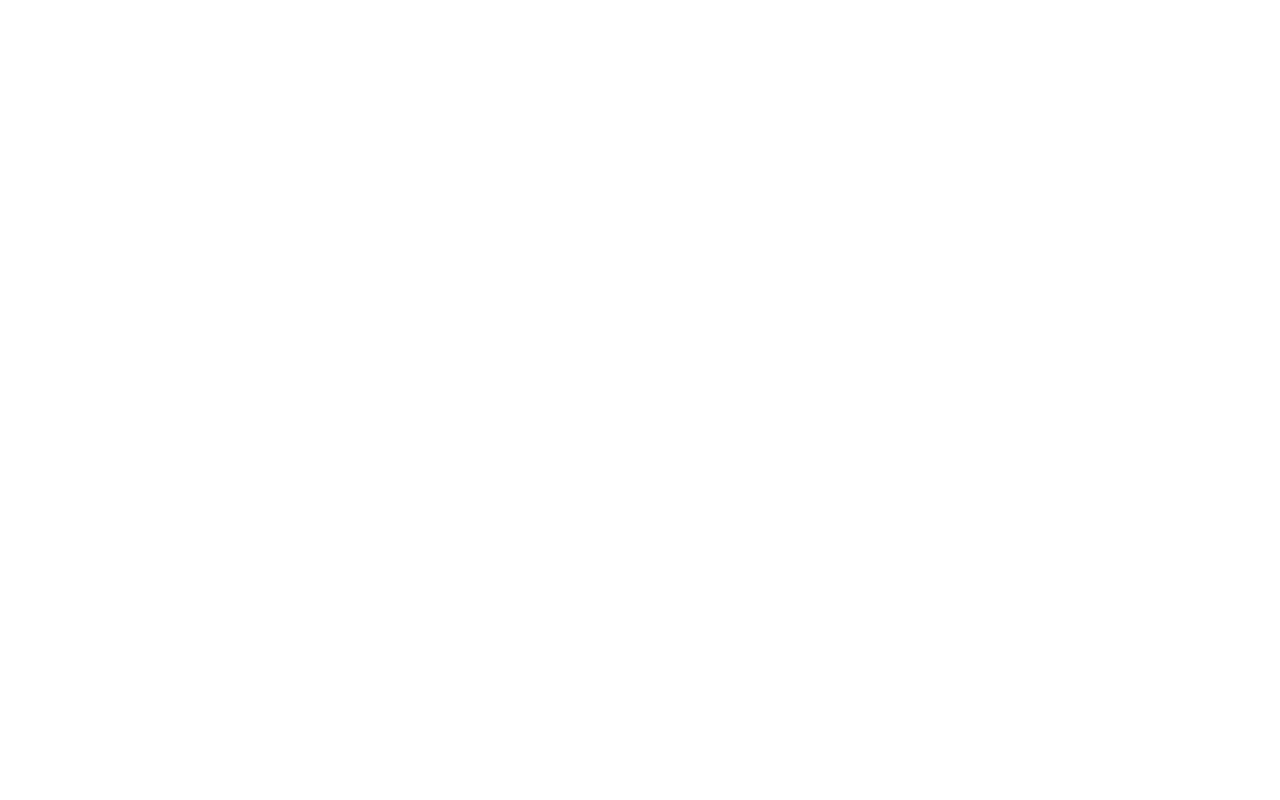
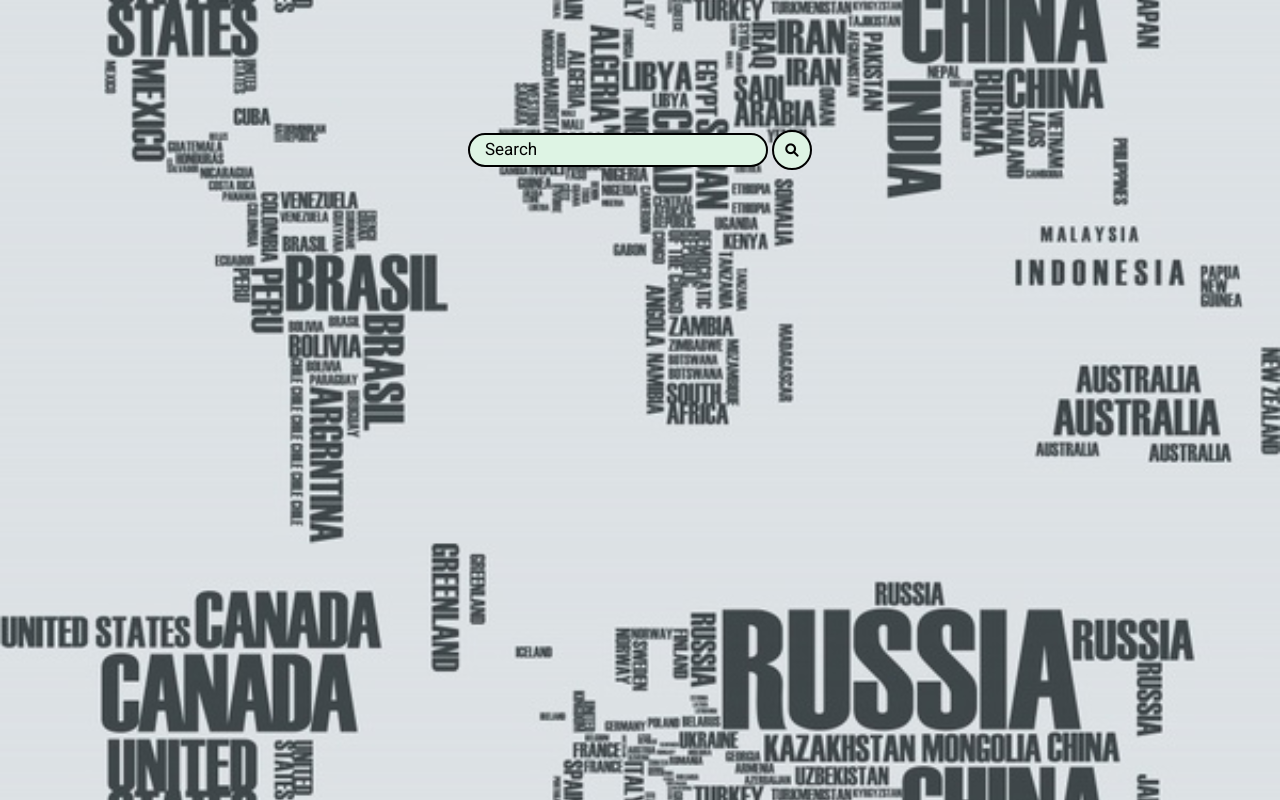
Before and after one commit to GSG-CF04/Muhanna-Ahmed-API, a plain HTML site: page index.html in a window 1280 px wide. Drawn offline with Linux system fonts and the light colour scheme.

Commit message:
write section input html and css Relates #4

```diff
--- a/index.html
+++ b/index.html
@@ -4,11 +4,31 @@
     <meta charset="UTF-8">
     <meta http-equiv="X-UA-Compatible" content="IE=edge">
     <meta name="viewport" content="width=device-width, initial-scale=1.0">
-    <title></title>
+    <title>Countries API</title>
     <link rel="stylesheet" href="style.css">
+    <link
+    rel="stylesheet"
+    href="https://cdnjs.cloudflare.com/ajax/libs/font-awesome/6.0.0-beta2/css/all.min.css"
+    integrity="sha512-YWzhKL2whUzgiheMoBFwW8CKV4qpHQAEuvilg9FAn5VJUDwKZZxkJNuGM4XkWuk94WCrrwslk8yWNGmY1EduTA=="
+    crossorigin="anonymous"
+    referrerpolicy="no-referrer"
+    />
+    <link rel="preconnect" href="https://fonts.googleapis.com">
+    <link rel="preconnect" href="https://fonts.gstatic.com" crossorigin>
+    <link href="https://fonts.googleapis.com/css2?family=Montserrat:wght@100;200;300;400;500;600;700&family=Roboto:wght@100;300;400;500;700&display=swap"
+    rel="stylesheet">
 </head>
 <body>
-
+    <!-- Start Input Section -->
+    <section class="inputSearch">
+        <div class="container">
+            <input type="text" placeholder="Search" class="input">
+            <button class="search-btn">
+                <i class="fas fa-search"></i>
+            </button>
+        </div>
+    </section>
+    <!-- End Input Section -->
     <script src="script.js"></script>
 </body>
 </html>
--- a/style.css
+++ b/style.css
@@ -0,0 +1,41 @@
+/* Start Genarel Style */
+* {
+    margin: 0;
+    padding: 0;
+    box-sizing: border-box;
+    font-family: 'Roboto', sans-serif;
+}
+body {
+    background-image: url(image/img.jpg);
+    background-position: center;
+    background-size: cover;
+}
+/* End Genarel Style */
+/* Start Input Section Style */
+.inputSearch {
+    height: 300px;
+    display: flex;
+    justify-content: center;
+    align-items: center;
+}
+.input {
+    width: 300px;
+    height: 30px;
+    border: 2px solid;
+    border-radius: 50px;
+    padding: 15px;
+    background-color: #def4e4;
+}
+.input::placeholder {
+    color: black;
+    font-size: 17px;
+}
+.search-btn {
+    width: 40px;
+    height: 40px;
+    border: 2px solid;
+    border-radius: 50px;
+    background-color: #def4e4;
+    cursor: pointer;
+}
+/* End Input Section Style */
```
Also changed, not shown: image/img.jpg (added).
